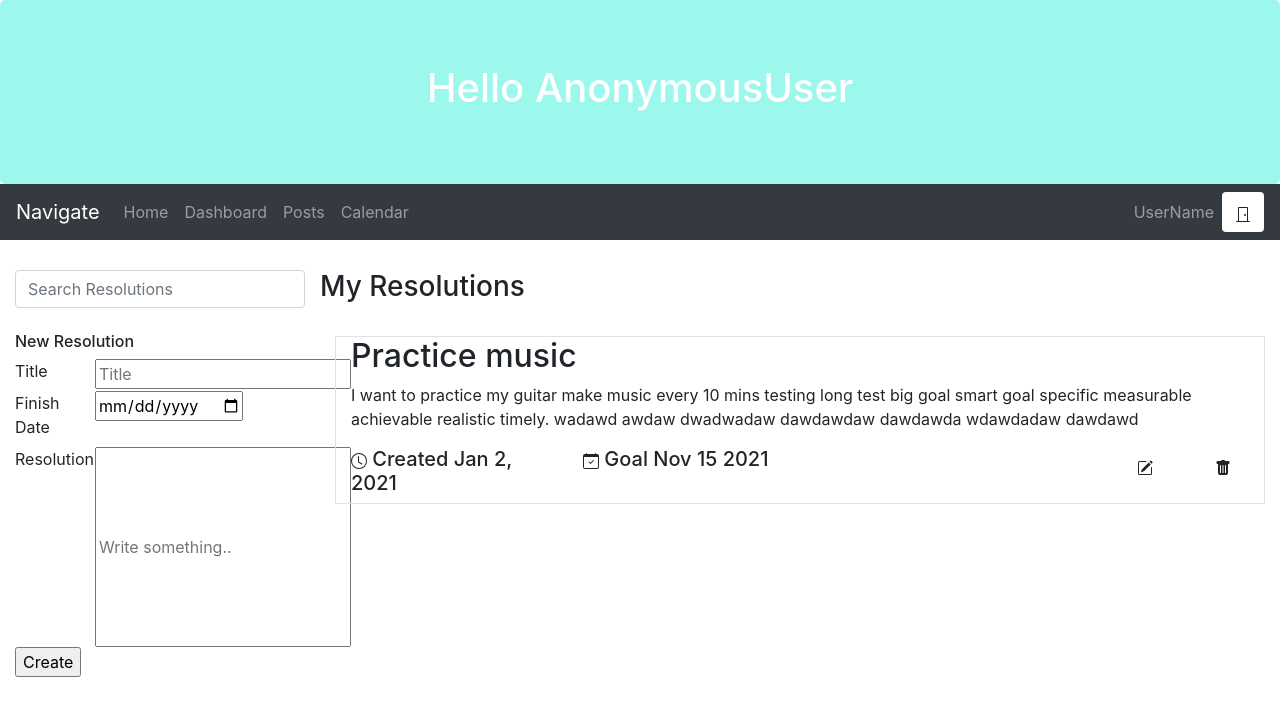
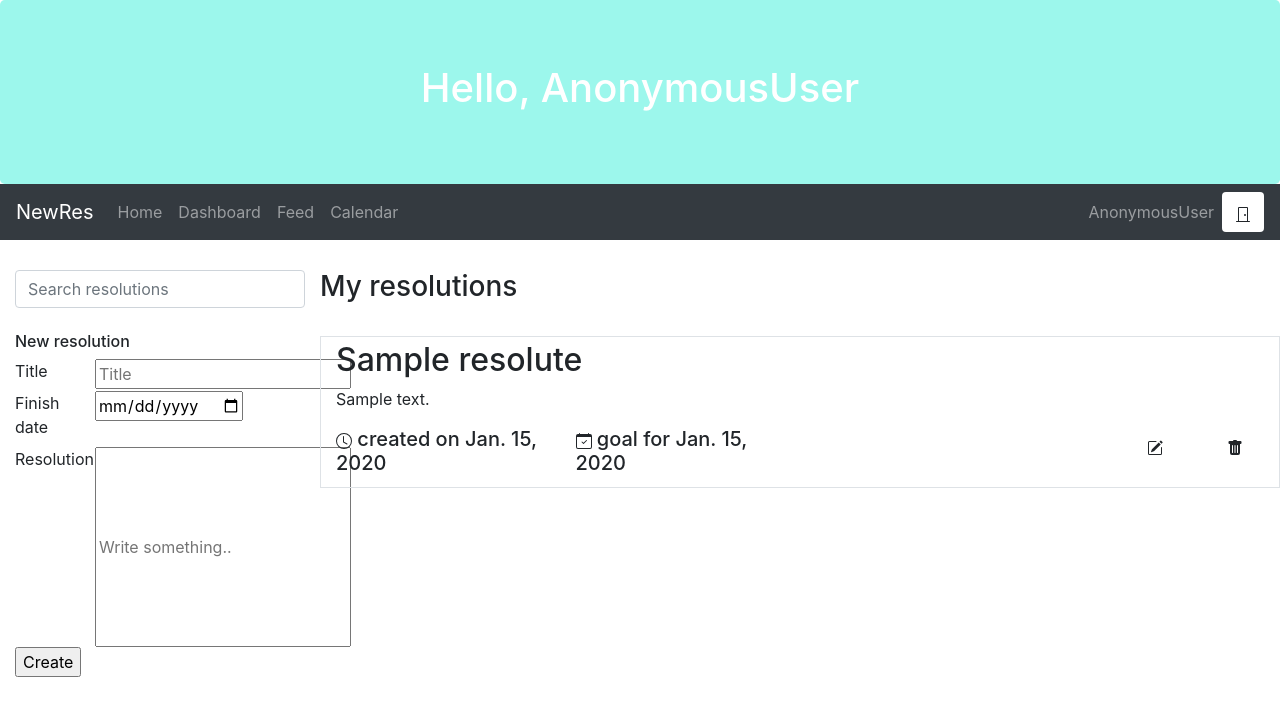
Before and after one commit to parthpandyappp/nuevo-resuelto, a Django app: page /dashboard/ in a window 1280 px wide. Shown: the top 716 px of the page. Run offline with Django 3.2, Linux system fonts and the light colour scheme; tables that the repository leaves empty hold one stand-in row (values such as "Sample post"); some libraries are stand-ins or nearby versions.

Commit message:
Add resolutions to dashboard 2/2

```diff
--- a/backend/resuelto/templates/dashboard.html
+++ b/backend/resuelto/templates/dashboard.html
@@ -2,7 +2,7 @@
 
 {% load static %}
 
-{% block title %}Dashboard {% endblock %}
+{% block title %}Dashboard{% endblock %}
 
 {% block resources %}
     <!--Style sheets loaded afterwards to override bootstrap-->
@@ -12,32 +12,32 @@
 
 {% block body %}
     <div class="jumbotron bg-primary text-center text-white">
-        <h1>Hello {{request.user}}</h1>
+        <h1>Hello, {{request.user}}</h1>
     </div>
     <nav class="navbar navbar-expand-sm bg-dark navbar-dark">
-        <a class="navbar-brand" href="..">Navigate</a>
+        <a class="navbar-brand" href="..">NewRes</a>
         <button class="navbar-toggler" type="button" data-toggle="collapse" data-target="#collapsibleNavbar">
           <span class="navbar-toggler-icon"></span>
         </button>
         <div class="collapse navbar-collapse" id="collapsibleNavbar">
             <ul class="navbar-nav mr-auto">
                 <li class="nav-item">
-                    <a class="nav-link" href="..">Home</a>
+                    <a class="nav-link" href="">Home</a>
                 </li>
                 <li class="nav-item">
-                    <a class="nav-link" href="../dashboard">Dashboard</a>
+                    <a class="nav-link" href="/dashboard">Dashboard</a>
                 </li>
                 <li class="nav-item">
-                    <a class="nav-link" href="../posts">Posts</a>
+                    <a class="nav-link" href="/posts">Feed</a>
                 </li>
                 <li class="nav-item">
-                    <a class="nav-link" href="../calendar">Calendar</a>
+                    <a class="nav-link" href="/calendar">Calendar</a>
                 </li>
             </ul>
             <div class="pull-right">
                 <ul class="navbar-nav navbar-right ml-auto">
                     <li class="nav-item">
-                        <a class="nav-link" href="../Dashboard"><span id="username">UserName</span></a>
+		      <a class="nav-link" href="/dashboard"><span id="username">{{request.user}}</span></a>
                     </li>
                     <button class="btn bg-white " type="submit" title="Logout">
                         <svg xmlns="http://www.w3.org/2000/svg" width="16" height="16" fill="currentColor" class="bi bi-door-closed" viewBox="0 0 16 16">
@@ -59,11 +59,11 @@
             <div class="col-sm-3 " >
                 <!--Search / Filter-->
                 <div class="input-group">
-                    <input type="text" class="form-control" placeholder="Search Resolutions">
+                    <input type="text" class="form-control" placeholder="Search resolutions">
                 </div>
                 <br>
                 <!-- submission-->
-                <h6>New Resolution</h6>
+                <h6>New resolution</h6>
                 <form class="form" method="POST">
                     {% csrf_token %}
                     <div class="row">
@@ -79,7 +79,7 @@
 
                     <div class="row">
                         <div class="col-sm-3">
-                            <label for="EXPIRES_M">Finish Date</label>
+                            <label for="EXPIRES_M">Finish date</label>
                         </div>
                         <div class="col-sm-9">
 
@@ -115,79 +115,11 @@
         <!-- Main content area - content generated by script-->
             <div class="col-sm-9">
                 <div class="row">
-                    <h3>My Resolutions</h3>
-
-
+                    <h3>My resolutions</h3>
                 </div>
                 <br>
-                <div class="container-fluid border">
-                    <h2>Practice music</h2>
-                    <p>I want to practice my guitar make music every 10 mins testing long test big goal smart goal specific measurable achievable realistic timely. wadawd awdaw dwadwadaw dawdawdaw dawdawda wdawdadaw dawdawd </p>
-                    <div class="row">
-                            <div class="col-sm-3">
-                                <h5>
-                                    <!-- Retrieving timer icon-->
-                                    <svg xmlns="http://www.w3.org/2000/svg" width="16" height="16" fill="currentColor" class="bi bi-clock" viewBox="0 0 16 16">
-                                    <path d="M8 3.5a.5.5 0 0 0-1 0V9a.5.5 0 0 0 .252.434l3.5 2a.5.5 0 0 0 .496-.868L8 8.71V3.5z"/>
-                                    <path d="M8 16A8 8 0 1 0 8 0a8 8 0 0 0 0 16zm7-8A7 7 0 1 1 1 8a7 7 0 0 1 14 0z"/>
-                                </svg>
-                                Created Jan 2, 2021</h5>
-                            </div>
-                            <div class="col-sm-3">
-                                <h5>
-                                <svg xmlns="http://www.w3.org/2000/svg" width="16" height="16" fill="currentColor" class="bi bi-calendar-check" viewBox="0 0 16 16">
-                                    <path d="M10.854 7.146a.5.5 0 0 1 0 .708l-3 3a.5.5 0 0 1-.708 0l-1.5-1.5a.5.5 0 1 1 .708-.708L7.5 9.793l2.646-2.647a.5.5 0 0 1 .708 0z"/>
-                                    <path d="M3.5 0a.5.5 0 0 1 .5.5V1h8V.5a.5.5 0 0 1 1 0V1h1a2 2 0 0 1 2 2v11a2 2 0 0 1-2 2H2a2 2 0 0 1-2-2V3a2 2 0 0 1 2-2h1V.5a.5.5 0 0 1 .5-.5zM1 4v10a1 1 0 0 0 1 1h12a1 1 0 0 0 1-1V4H1z"/>
-                                </svg> Goal Nov 15 2021
-                                </h5>
-                            </div>
-                            <div class="col-sm-4">
-
-                            </div>
-                            <div class="col-sm-1" name="edit" onclick="editText()">
-                                <button type="button" class="btn" onclick="editText">
-                                    <svg xmlns="http://www.w3.org/2000/svg" width="16" height="16" fill="currentColor" class="bi bi-pencil-square" viewBox="0 0 16 16">
-                                    <path d="M15.502 1.94a.5.5 0 0 1 0 .706L14.459 3.69l-2-2L13.502.646a.5.5 0 0 1 .707 0l1.293 1.293zm-1.75 2.456l-2-2L4.939 9.21a.5.5 0 0 0-.121.196l-.805 2.414a.25.25 0 0 0 .316.316l2.414-.805a.5.5 0 0 0 .196-.12l6.813-6.814z"/>
-                                    <path fill-rule="evenodd" d="M1 13.5A1.5 1.5 0 0 0 2.5 15h11a1.5 1.5 0 0 0 1.5-1.5v-6a.5.5 0 0 0-1 0v6a.5.5 0 0 1-.5.5h-11a.5.5 0 0 1-.5-.5v-11a.5.5 0 0 1 .5-.5H9a.5.5 0 0 0 0-1H2.5A1.5 1.5 0 0 0 1 2.5v11z"/>
-                                    </svg>
-                                </button>
-
-                            </div>
-                            <div class="col-sm-1" name="trash">
-                                <button type="button" class="btn" onclick="deleteRes()">
-                                    <svg xmlns="http://www.w3.org/2000/svg" width="16" height="16" fill="currentColor" class="bi bi-trash-fill" viewBox="0 0 16 16">
-                                        <path d="M2.5 1a1 1 0 0 0-1 1v1a1 1 0 0 0 1 1H3v9a2 2 0 0 0 2 2h6a2 2 0 0 0 2-2V4h.5a1 1 0 0 0 1-1V2a1 1 0 0 0-1-1H10a1 1 0 0 0-1-1H7a1 1 0 0 0-1 1H2.5zm3 4a.5.5 0 0 1 .5.5v7a.5.5 0 0 1-1 0v-7a.5.5 0 0 1 .5-.5zM8 5a.5.5 0 0 1 .5.5v7a.5.5 0 0 1-1 0v-7A.5.5 0 0 1 8 5zm3 .5v7a.5.5 0 0 1-1 0v-7a.5.5 0 0 1 1 0z"/>
-                                    </svg>
-                                </button>
-                            </div>
-
-                    </div>
-                </div>
-                {% for x in list %}
-                <h2>{{x.title}} Felix</h2>
-                <p>{{x.body}}</p>
-                <div class="row">
-                    <div class="col-sm-6">
-                        <h5>
-                            <!-- Retrieving timer icon-->
-                            <svg xmlns="http://www.w3.org/2000/svg" width="16" height="16" fill="currentColor" class="bi bi-clock" viewBox="0 0 16 16">
-                            <path d="M8 3.5a.5.5 0 0 0-1 0V9a.5.5 0 0 0 .252.434l3.5 2a.5.5 0 0 0 .496-.868L8 8.71V3.5z"/>
-                            <path d="M8 16A8 8 0 1 0 8 0a8 8 0 0 0 0 16zm7-8A7 7 0 1 1 1 8a7 7 0 0 1 14 0z"/>
-                        </svg>
-                        Created Jan 2, 2021</h5>
-                    </div>
-                    <div class="col-sm-6">
-                        <h5>
-                        <svg xmlns="http://www.w3.org/2000/svg" width="16" height="16" fill="currentColor" class="bi bi-calendar-check" viewBox="0 0 16 16">
-                            <path d="M10.854 7.146a.5.5 0 0 1 0 .708l-3 3a.5.5 0 0 1-.708 0l-1.5-1.5a.5.5 0 1 1 .708-.708L7.5 9.793l2.646-2.647a.5.5 0 0 1 .708 0z"/>
-                            <path d="M3.5 0a.5.5 0 0 1 .5.5V1h8V.5a.5.5 0 0 1 1 0V1h1a2 2 0 0 1 2 2v11a2 2 0 0 1-2 2H2a2 2 0 0 1-2-2V3a2 2 0 0 1 2-2h1V.5a.5.5 0 0 1 .5-.5zM1 4v10a1 1 0 0 0 1 1h12a1 1 0 0 0 1-1V4H1z"/>
-                        </svg> Goal Nov 15 2021
-                        </h5>
-                    </div>
-                </div>
-                {% endfor %}
-            </div>
-
+		{% include "dashboard_resolutions.html" %}
+	    </div>
         </div>
     </div>
 
--- a/backend/resuelto/views.py
+++ b/backend/resuelto/views.py
@@ -46,7 +46,8 @@ def dashboard(request):
             return redirect('dashboard')
     else:
         form = ResolutionForm()
-        return render(request, "dashboard.html", {"form": form})
+        list = resolute.objects.all()
+        return render(request, "dashboard.html", {"form": form, "list": list})
 
 
 def resolutionPosts(request):
```
Also changed, not shown: backend/resuelto/templates/dashboard_resolutions.html (renamed from backend/resuelto/templates/dashboard_resolution.html).
